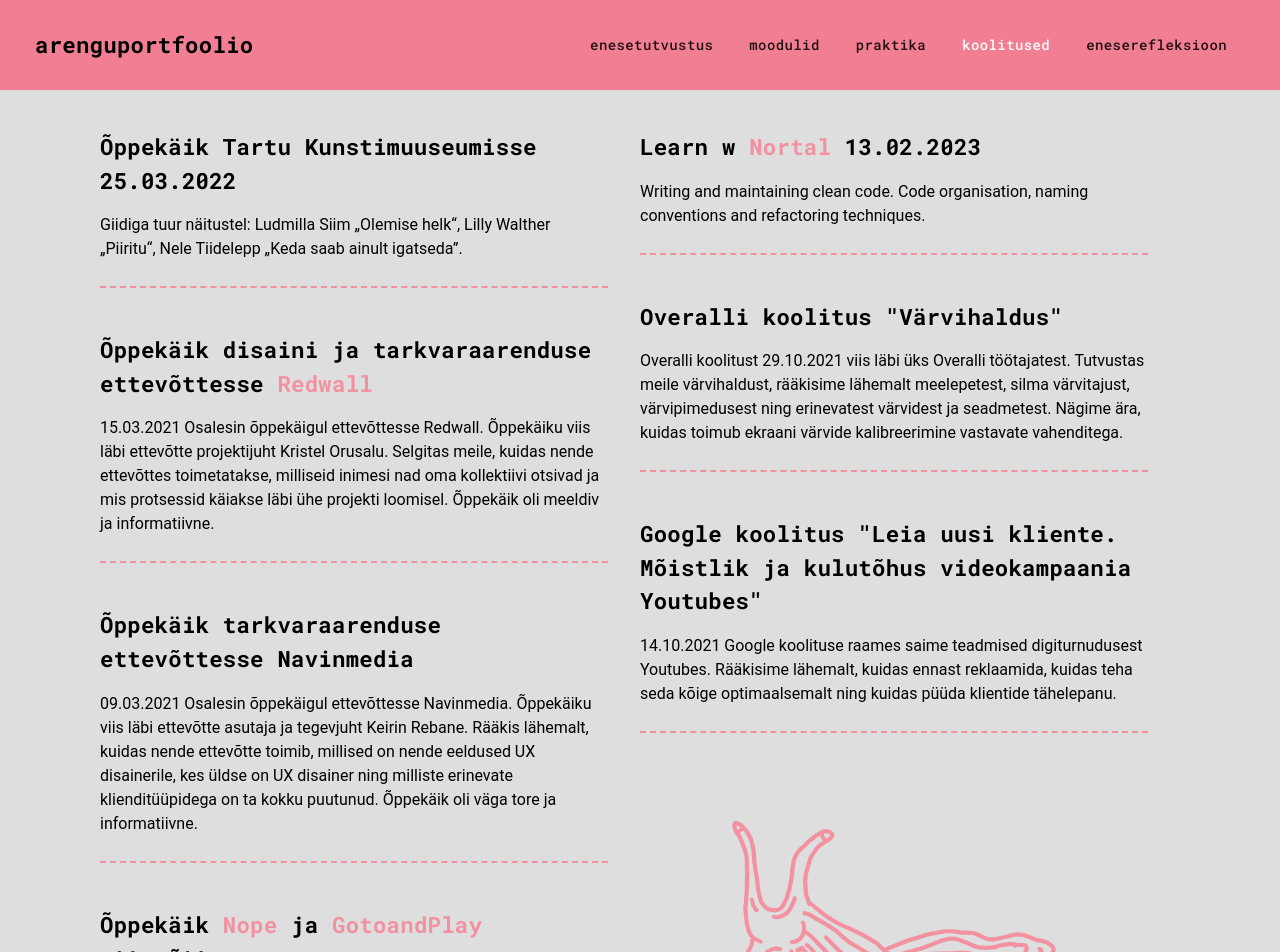
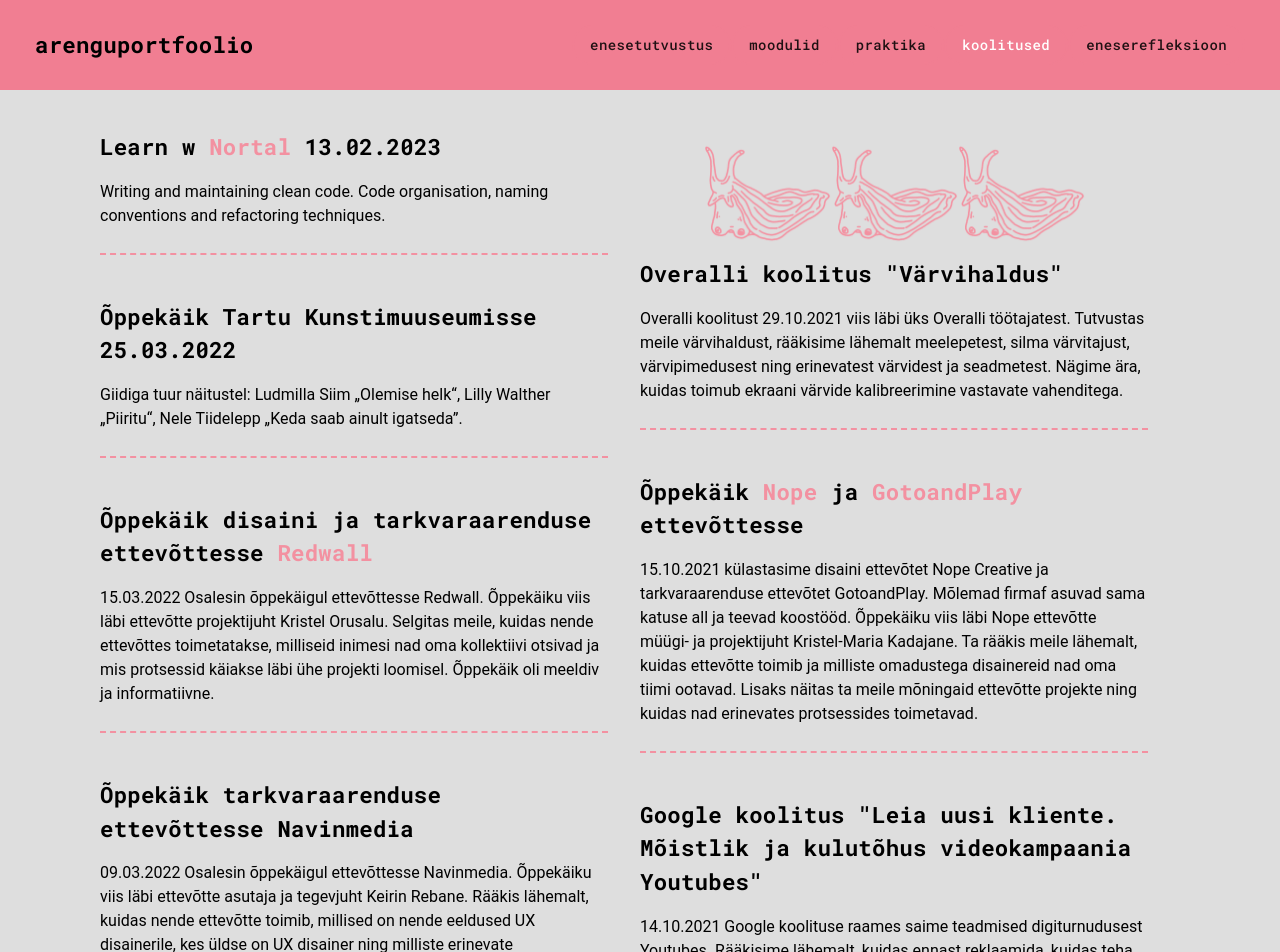
Before and after one commit to marievaba/arenguportfoolio, a React (Create React App) app: page /koolitused in a window 1280 px wide. Shown: the top 952 px of the page. Built offline with nearby package versions, Linux system fonts and the light colour scheme.

Commit message:
added images

```diff
--- a/src/pages/Koolitused.tsx
+++ b/src/pages/Koolitused.tsx
@@ -24,8 +24,22 @@ const Koolitused = () => {
         <Typography
           className={classes.typo}
         >
+          Learn w <a className={classes.link} target="blank" href="https://nortal.com/"> Nortal</a> 13.02.2023
+        </Typography>
+
+        <p className={classes.sisutekst}>
+          Writing and maintaining clean code.
+          Code organisation, naming conventions and refactoring techniques.
+        </p>
+
+        <Grid className={classes.shortDivider} />
+
+        <Typography
+          className={classes.typo}
+        >
           Õppekäik Tartu Kunstimuuseumisse 25.03.2022
         </Typography>
+
         <p className={classes.sisutekst}>
           Giidiga tuur näitustel: Ludmilla Siim „Olemise helk“, Lilly Walther  „Piiritu“, Nele Tiidelepp „Keda saab ainult igatseda”.
         </p>
@@ -37,8 +51,9 @@ const Koolitused = () => {
         >
           Õppekäik disaini ja tarkvaraarenduse ettevõttesse <a className={classes.link} target="blank" href="https://www.redwall.ee/en/"> Redwall</a>
         </Typography>
+
         <p className={classes.sisutekst}>
-          15.03.2021 Osalesin õppekäigul ettevõttesse Redwall. Õppekäiku viis läbi ettevõtte projektijuht Kristel Orusalu. Selgitas meile, kuidas nende ettevõttes toimetatakse, milliseid inimesi nad oma kollektiivi otsivad ja mis protsessid käiakse läbi ühe projekti loomisel. Õppekäik oli meeldiv ja informatiivne.
+          15.03.2022 Osalesin õppekäigul ettevõttesse Redwall. Õppekäiku viis läbi ettevõtte projektijuht Kristel Orusalu. Selgitas meile, kuidas nende ettevõttes toimetatakse, milliseid inimesi nad oma kollektiivi otsivad ja mis protsessid käiakse läbi ühe projekti loomisel. Õppekäik oli meeldiv ja informatiivne.
         </p>
 
         <Grid className={classes.shortDivider} />
@@ -48,8 +63,33 @@ const Koolitused = () => {
         >
           Õppekäik tarkvaraarenduse ettevõttesse Navinmedia
         </Typography>
+
         <p className={classes.sisutekst}>
-          09.03.2021 Osalesin õppekäigul ettevõttesse Navinmedia. Õppekäiku viis läbi ettevõtte asutaja ja tegevjuht Keirin Rebane. Rääkis lähemalt, kuidas nende ettevõtte toimib, millised on nende eeldused UX disainerile, kes üldse on UX disainer ning milliste erinevate klienditüüpidega on ta kokku puutunud. Õppekäik oli väga tore ja informatiivne.
+          09.03.2022 Osalesin õppekäigul ettevõttesse Navinmedia. Õppekäiku viis läbi ettevõtte asutaja ja tegevjuht Keirin Rebane. Rääkis lähemalt, kuidas nende ettevõtte toimib, millised on nende eeldused UX disainerile, kes üldse on UX disainer ning milliste erinevate klienditüüpidega on ta kokku puutunud. Õppekäik oli väga tore ja informatiivne.
+        </p>
+
+
+      </Grid>
+
+      <Grid
+        item
+        md={6}
+      >
+
+        <Grid style={{ display: "flex", justifyContent: "center" }}>
+          <img width="25%" src={libutigu} />
+          <img width="25%" src={libutigu} />
+          <img width="25%" src={libutigu} />
+        </Grid>
+
+        <Typography
+          className={classes.typo}
+        >
+          Overalli koolitus "Värvihaldus"
+        </Typography>
+
+        <p className={classes.sisutekst}>
+          Overalli koolitust 29.10.2021 viis läbi üks Overalli töötajatest. Tutvustas meile värvihaldust, rääkisime lähemalt meelepetest, silma värvitajust, värvipimedusest ning erinevatest värvidest ja seadmetest. Nägime ära, kuidas toimub ekraani värvide kalibreerimine vastavate vahenditega.
         </p>
 
         <Grid className={classes.shortDivider} />
@@ -59,37 +99,9 @@ const Koolitused = () => {
         >
           Õppekäik <a className={classes.link} target="blank" href="https://www.nope.ee/"> Nope</a>  ja <a className={classes.link} target="blank" href="https://play.ee/"> GotoandPlay</a> ettevõttesse
         </Typography>
+
         <p className={classes.sisutekst}>
           15.10.2021 külastasime disaini ettevõtet Nope Creative ja tarkvaraarenduse ettevõtet GotoandPlay. Mõlemad firmaf asuvad sama katuse all ja teevad koostööd. Õppekäiku viis läbi Nope ettevõtte müügi- ja projektijuht Kristel-Maria Kadajane. Ta rääkis meile lähemalt, kuidas ettevõtte toimib ja milliste omadustega disainereid nad oma tiimi ootavad. Lisaks näitas ta meile mõningaid ettevõtte projekte ning kuidas nad erinevates protsessides toimetavad.
-        </p>
-        <Grid className={classes.shortDivider} />
-
-      </Grid>
-
-      <Grid
-        item
-        md={6}
-      >
-        <Typography
-          className={classes.typo}
-        >
-          Learn w <a className={classes.link} target="blank" href="https://nortal.com/"> Nortal</a> 13.02.2023
-        </Typography>
-        <p className={classes.sisutekst}>
-          Writing and maintaining clean code.
-          Code organisation, naming conventions and refactoring techniques.
-        </p>
-
-
-        <Grid className={classes.shortDivider} />
-
-        <Typography
-          className={classes.typo}
-        >
-          Overalli koolitus "Värvihaldus"
-        </Typography>
-        <p className={classes.sisutekst}>
-          Overalli koolitust 29.10.2021 viis läbi üks Overalli töötajatest. Tutvustas meile värvihaldust, rääkisime lähemalt meelepetest, silma värvitajust, värvipimedusest ning erinevatest värvidest ja seadmetest. Nägime ära, kuidas toimub ekraani värvide kalibreerimine vastavate vahenditega.
         </p>
 
         <Grid className={classes.shortDivider} />
@@ -98,15 +110,13 @@ const Koolitused = () => {
           className={classes.typo}
         >
           Google koolitus "Leia uusi kliente. Mõistlik ja kulutõhus videokampaania Youtubes"
+        </Typography>
 
-        </Typography>
         <p className={classes.sisutekst}>
           14.10.2021 Google koolituse raames saime teadmised digiturnudusest Youtubes. Rääkisime lähemalt, kuidas ennast reklaamida, kuidas teha seda kõige optimaalsemalt ning kuidas püüda klientide tähelepanu.
         </p>
-        <Grid className={classes.shortDivider} />
-        <Grid style={{ display: "flex", justifyContent: "center" }}>
-          <img width="65%" src={libutigu} />
-        </Grid>
+
+
       </Grid>
     </Grid>
   )
--- a/src/pages/moodulid/VeebiarendusMoodul.tsx
+++ b/src/pages/moodulid/VeebiarendusMoodul.tsx
@@ -802,7 +802,7 @@ export const ArenguportfoolioEsitamine = () => {
     <>
       <p className={classes.sisutekst}>
         Arenguportfoolio loomise kursuse raames õpib õpilane oma erialast arengut analüüsima. Koostame elektroonilise arenguportfoolio põhja, mida iseseivalt hakkame õpingute jooksul täiendama.
-        Enesetuvustus arenguportfoolio jaoks. Sissejuhatus ainesse- rääkisime reeglitest, teemadest ja hindamisest. Vaatasime üle, mis on arenguportfoolio, millel see põhineb ning nägime näiteid mõningatest eelmiste aastate töödest. Tunni raames pidin Google Sites looma arenguportfoolio põhja ja tegema valmis portfoolio struktuuri koos enesetutvustusega. Õppisin käsitlema Google Sites'i, varasem kokkupuude puudus. Enestutvustus nähtav portfoolio avalehel. 2. Sisuhaldussüsteemide aine kokkuvõte Alustasin esimese aine kokkuvõtte kirjutamist Google Sites. Tõin välja sisuhaldussüsteemide aine jooksul omandataud teadmised, kirjeldused tehtud töödest ja kasutatud vahenditest. Kokkuvõtte tegemine andis mulle väga hea ülevaate ja selgema pildi kursusest.
+        Enesetuvustus arenguportfoolio jaoks. Sissejuhatus ainesse- rääkisime reeglitest, teemadest ja hindamisest. Vaatasime üle, mis on arenguportfoolio, millel see põhineb ning nägime näiteid mõningatest eelmiste aastate töödest. Tunni raames pidin Google Sites looma arenguportfoolio põhja ja tegema valmis portfoolio struktuuri koos enesetutvustusega. Õppisin käsitlema Google Sites'i, varasem kokkupuude puudus.
       </p>
     </>
   )
```
Also changed, not shown: src/pages/Eneserefleksioon.tsx (+26 -16 lines), src/pages/Praktika.tsx (+13 -14 lines).
